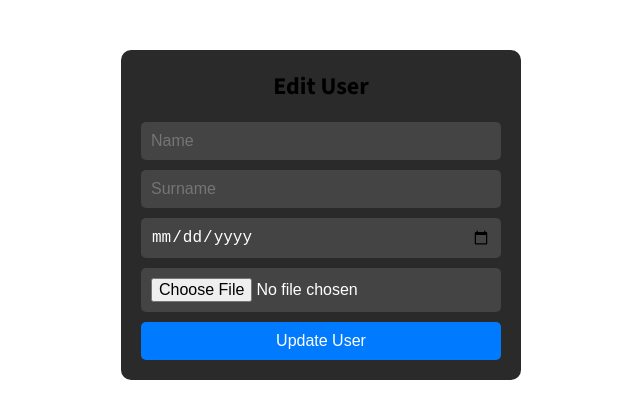
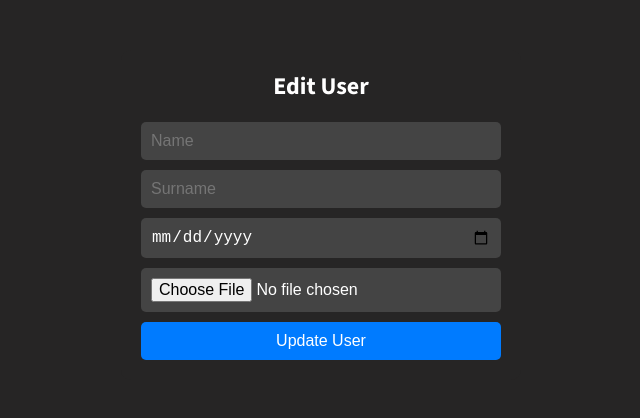
Before and after one commit to deefyy/pwjs-proj, a React (Vite) app: page /edit/1 in a window 1280 px wide. Shown: the top 418 px of the page, without its empty margins (319-959 px from the left). Built offline with nearby package versions, Linux system fonts and the light colour scheme; no server answers; the database is empty.

Commit message:
Updated code

```diff
--- a/src/App.module.css
+++ b/src/App.module.css
@@ -1,9 +1,5 @@
-.app {
-    color: white;
-}
 
-.list {
-}
+
 
 .element {
   display: inline-block;
--- a/src/components/AddUser.module.css
+++ b/src/components/AddUser.module.css
@@ -3,13 +3,14 @@
   max-width: 400px;
   margin: 50px auto;
   padding: 20px;
-  background-color: #2a2a2a; /* Ciemniejsze tło dla formularza */
+  background-color: #262525; /* Ciemniejsze tło dla formularza */
   border-radius: 10px;
 }
 
 h2 {
   text-align: center;
   margin-bottom: 20px;
+  color: white;
 }
 
 form {
--- a/src/components/EditUser.module.css
+++ b/src/components/EditUser.module.css
@@ -3,13 +3,14 @@
     max-width: 400px;
     margin: 50px auto;
     padding: 20px;
-    background-color: #2a2a2a; /* Ciemniejsze tło dla formularza */
+    background-color: #262525; /* Ciemniejsze tło dla formularza */
     border-radius: 10px;
   }
 
   h2 {
     text-align: center;
     margin-bottom: 20px;
+    color: white;
   }
 
   form {
--- a/src/components/List.module.css
+++ b/src/components/List.module.css
@@ -3,7 +3,7 @@
   max-width: 800px;
   margin: 50px auto;
   padding: 20px;
-  background-color: #2a2a2a; /* Ciemniejsze tło dla listy */
+  background-color: #262525; /* Ciemniejsze tło dla listy */
   border-radius: 10px;
 }
 
@@ -12,6 +12,7 @@
   justify-content: space-between;
   align-items: center;
   margin-bottom: 20px;
+  color: white;
 }
 
 .addButton {
@@ -32,7 +33,8 @@
   align-items: center;
   padding: 10px;
   margin-bottom: 10px;
-  background-color: #333;
+  background-color: #171515;
+  color: white;
   border-radius: 5px;
 }
 
--- a/src/index.css
+++ b/src/index.css
@@ -8,4 +8,5 @@
 
 body {
   font-family: 'Source Sans 3', sans-serif;
+  background-color: #262525;
 }
```
